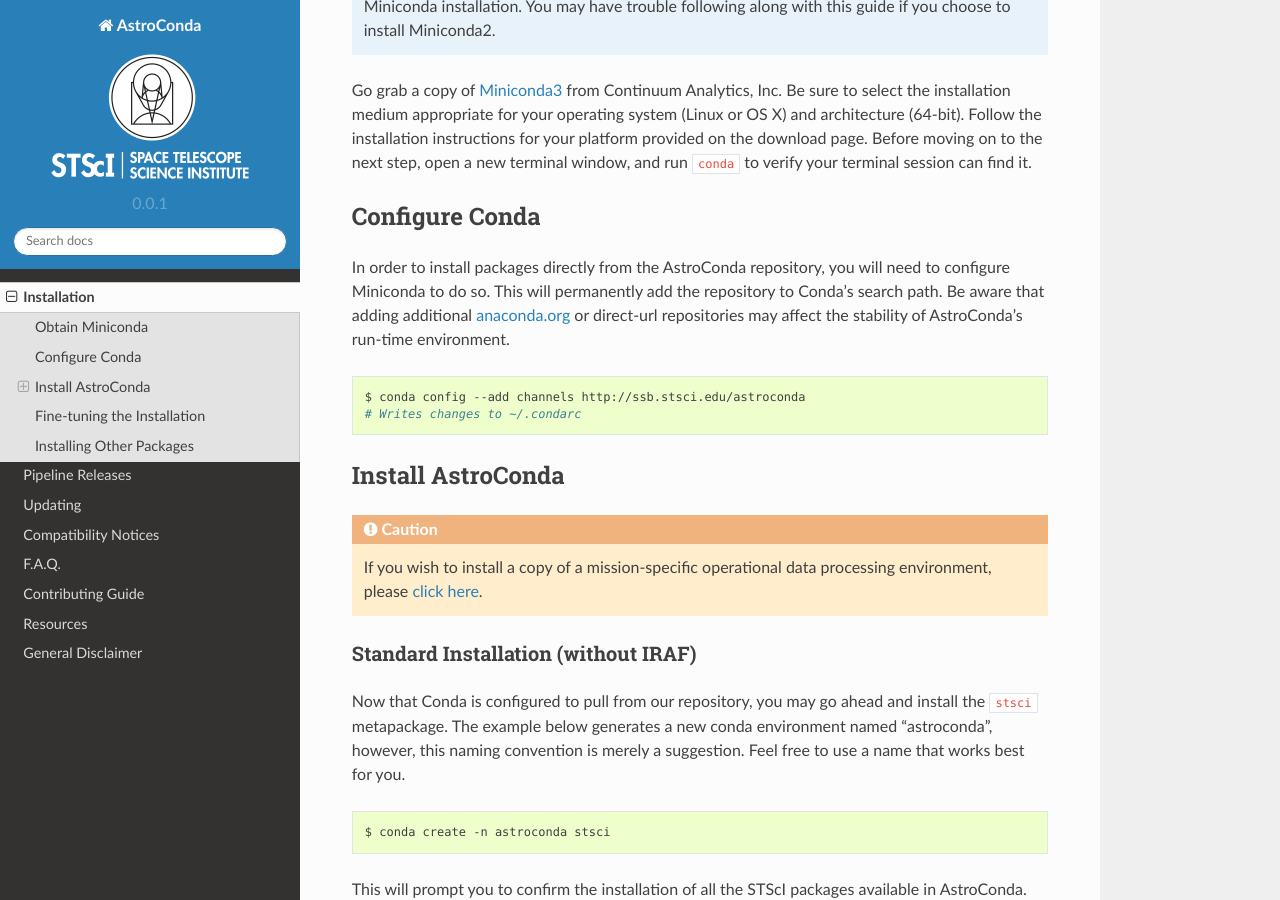
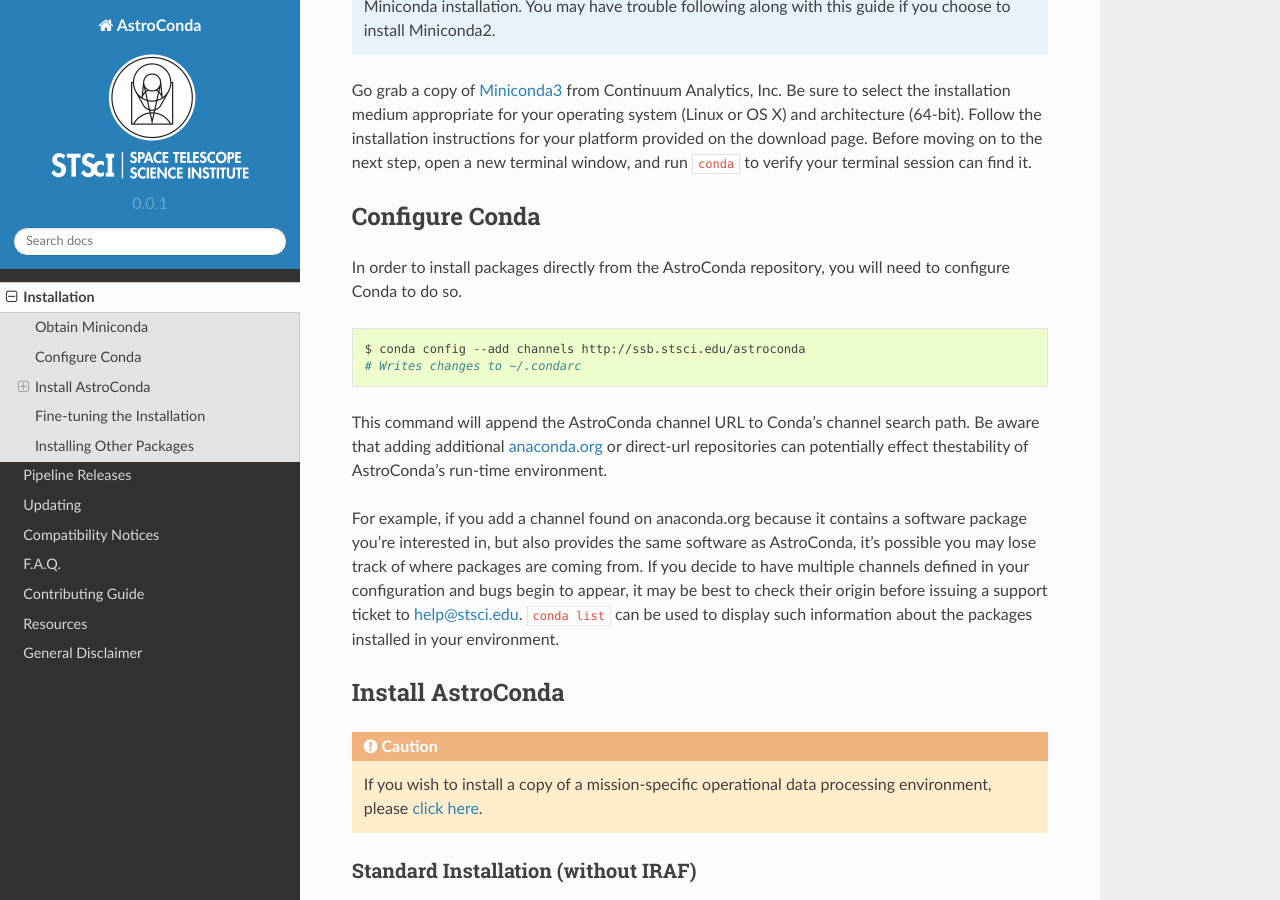
Before and after one commit to jhunkeler/astroconda, a Sphinx documentation site: the page built from source/installation.rst, in a window 1280 px wide and 900 px high, scrolled down 600 px. Built offline with Sphinx 7.4.7 and the Read the Docs theme 2.0.0, drawn with Linux system fonts in a browser that asks for light colours; pages that are not in the unit, such as notebooks, are missing from menus.

Commit message:
Reword/improve config section

```diff
--- a/source/installation.rst
+++ b/source/installation.rst
@@ -26,12 +26,16 @@
 Configure Conda
 ===============
 
-In order to install packages directly from the AstroConda repository, you will need to configure Miniconda to do so. This will permanently add the repository to Conda's search path. Be aware that adding additional `anaconda.org <https://anaconda.org>`_ or direct-url repositories may affect the stability of AstroConda's run-time environment.
+In order to install packages directly from the AstroConda repository, you will need to configure Conda to do so.
 
 .. code-block:: sh
 
     $ conda config --add channels http://ssb.stsci.edu/astroconda
     # Writes changes to ~/.condarc
+
+This command will append the AstroConda channel URL to Conda's channel search path. Be aware that adding additional `anaconda.org <https://anaconda.org>`_ or direct-url repositories can potentially effect thestability of AstroConda's run-time environment.
+
+For example, if you add a channel found on anaconda.org because it contains a software package you're interested in, but also provides the same software as AstroConda, it's possible you may lose track of where packages are coming from. If you decide to have multiple channels defined in your configuration and bugs begin to appear, it may be best to check their origin before issuing a support ticket to help@stsci.edu. ``conda list`` can be used to display such information about the packages installed in your environment.
 
 
 Install AstroConda
```
